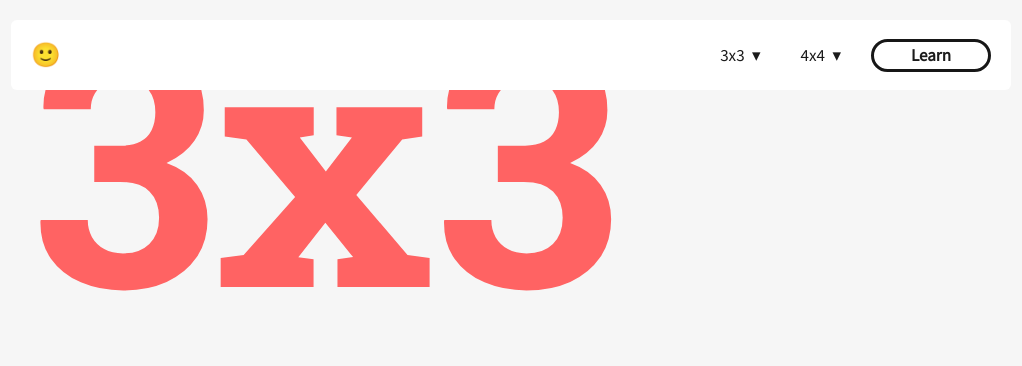
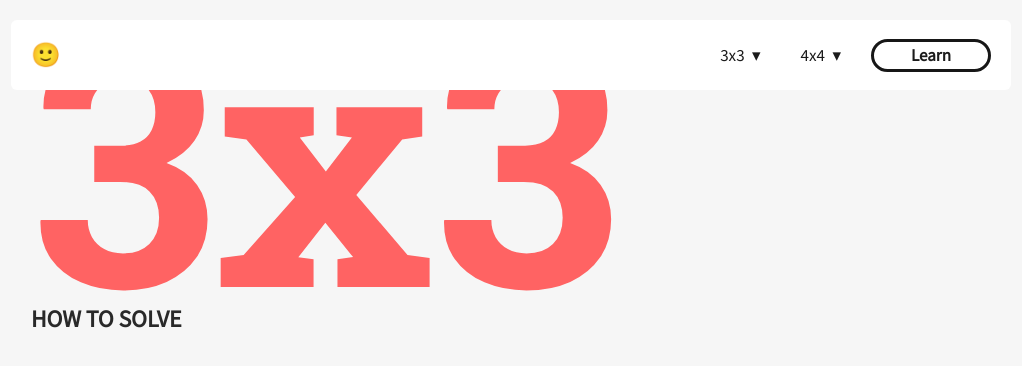
Before and after one commit to arielbob/cubedoc, a React app: page /how-to-solve in a window 1280 px wide. Shown: the whole page, without its empty margins (129-1151 px from the left). Built offline with nearby package versions, Linux system fonts and the light colour scheme; some packages are replaced by stand-ins of ours.

Commit message:
Added subheading on 3x3 page

```diff
--- a/src/containers/Solve3x3/index.js
+++ b/src/containers/Solve3x3/index.js
@@ -4,9 +4,8 @@ class Solve3x3 extends React.Component {
   render() {
     return (
       <div className='container bleed-top'>
-        <h1 className='title-big'>
-          3x3
-        </h1>
+        <h1 className='title-big'>3x3</h1>
+        <h2 className='article-name'>How to Solve</h2>
       </div>
     );
   }
--- a/src/stylesheets/_text.scss
+++ b/src/stylesheets/_text.scss
@@ -6,3 +6,10 @@
   overflow: hidden;
   margin: 0;
 }
+
+.article-name {
+  text-transform: uppercase;
+  color: #292929;
+  font-size: 1.4em;
+  margin-top: 5px;
+}
```
